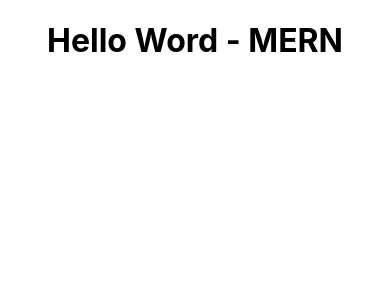
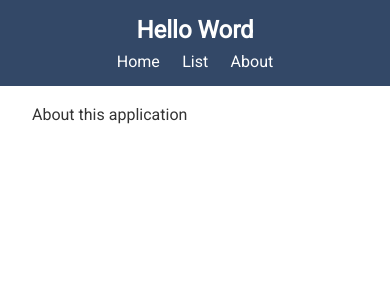
Before and after one commit to JeongHaeun3263/hello-word-mern, a React (Create React App) app: page /about in a window 390 px wide. Shown: the top 300 px of the page. Built offline with nearby package versions, Linux system fonts and the light colour scheme.

Commit message:
add navbar

```diff
--- a/package.json
+++ b/package.json
@@ -8,6 +8,7 @@
     "@testing-library/user-event": "^12.1.10",
     "react": "^17.0.2",
     "react-dom": "^17.0.2",
+    "react-router-dom": "5.2.0",
     "react-scripts": "4.0.3",
     "web-vitals": "^1.0.1"
   },
--- a/src/App.css
+++ b/src/App.css
@@ -1,38 +1,414 @@
-.App {
-  text-align: center;
+@import url('https://fonts.googleapis.com/css?family=Roboto');
+
+/* Global Styles */
+:root {
+	--primary-color: #1d3557;
+	--dark-color: #333333;
+	--light-color: #f1faee;
+	--danger-color: #e63946;
+	--success-color: #457b9d;
 }
 
-.App-logo {
-  height: 40vmin;
-  pointer-events: none;
+* {
+	box-sizing: border-box;
+	margin: 0;
+	padding: 0;
 }
 
-@media (prefers-reduced-motion: no-preference) {
-  .App-logo {
-    animation: App-logo-spin infinite 20s linear;
-  }
+body {
+	font-family: 'Roboto', sans-serif;
+	font-size: 1rem;
+	line-height: 1.6;
+	background-color: #fff;
+	color: #333;
 }
 
-.App-header {
-  background-color: #282c34;
-  min-height: 100vh;
-  display: flex;
-  flex-direction: column;
-  align-items: center;
-  justify-content: center;
-  font-size: calc(10px + 2vmin);
-  color: white;
+a {
+	color: var(--primary-color);
+	text-decoration: none;
 }
 
-.App-link {
-  color: #61dafb;
+a:hover {
+	color: #666;
 }
 
-@keyframes App-logo-spin {
-  from {
-    transform: rotate(0deg);
-  }
-  to {
-    transform: rotate(360deg);
-  }
+ul {
+	list-style: none;
 }
+
+img {
+	width: 100%;
+}
+
+/* Utilities */
+.container {
+	max-width: 1100px;
+	margin: auto;
+	overflow: hidden;
+	padding: 0 2rem;
+}
+
+/* Text Styles*/
+.x-large {
+	font-size: 4rem;
+	line-height: 1.2;
+	margin-bottom: 1rem;
+}
+
+.large {
+	font-size: 3rem;
+	line-height: 1.2;
+	margin-bottom: 1rem;
+}
+
+.lead {
+	font-size: 1.5rem;
+	margin-bottom: 1rem;
+}
+
+.text-center {
+	text-align: center;
+}
+
+.text-primary {
+	color: var(--primary-color);
+}
+
+.text-dark {
+	color: var(--dark-color);
+}
+
+.text-success {
+	color: var(--success-color);
+}
+
+.text-danger {
+	color: var(--danger-color);
+}
+
+.text-center {
+	text-align: center;
+}
+
+.text-right {
+	text-align: right;
+}
+
+.text-left {
+	text-align: left;
+}
+
+/* Center All */
+.all-center {
+	display: flex;
+	flex-direction: column;
+	width: 100%;
+	margin: auto;
+	justify-content: center;
+	align-items: center;
+	text-align: center;
+}
+
+/* Cards */
+.card {
+	padding: 1rem;
+	border: #ccc 1px dotted;
+	margin: 0.7rem 0;
+}
+
+/* List */
+.list {
+	margin: 0.5rem 0;
+}
+
+.list li {
+	padding-bottom: 0.3rem;
+}
+
+/* Padding */
+.p {
+	padding: 0.5rem;
+}
+.p-1 {
+	padding: 1rem;
+}
+.p-2 {
+	padding: 2rem;
+}
+.p-3 {
+	padding: 3rem;
+}
+.py {
+	padding: 0.5rem 0;
+}
+.py-1 {
+	padding: 1rem 0;
+}
+.py-2 {
+	padding: 2rem 0;
+}
+.py-3 {
+	padding: 3rem 0;
+}
+
+/* Margin */
+.m {
+	margin: 0.5rem;
+}
+.m-1 {
+	margin: 1rem;
+}
+.m-2 {
+	margin: 2rem;
+}
+.m-3 {
+	margin: 3rem;
+}
+.my {
+	margin: 0.5rem 0;
+}
+.my-1 {
+	margin: 1rem 0;
+}
+.my-2 {
+	margin: 2rem 0;
+}
+.my-3 {
+	margin: 3rem 0;
+}
+
+/* Grid */
+.grid-2 {
+	display: grid;
+	grid-template-columns: repeat(2, 1fr);
+	grid-gap: 1rem;
+}
+
+.grid-3 {
+	display: grid;
+	grid-template-columns: repeat(3, 1fr);
+	grid-gap: 1rem;
+}
+
+.grid-4 {
+	display: grid;
+	grid-template-columns: repeat(4, 1fr);
+	grid-gap: 1rem;
+}
+
+.btn {
+	display: inline-block;
+	background: var(--light-color);
+	color: #333;
+	padding: 0.4rem 1.3rem;
+	font-size: 1rem;
+	border: none;
+	cursor: pointer;
+	margin-right: 0.5rem;
+	transition: opacity 0.2s ease-in;
+	outline: none;
+}
+
+.btn-link {
+	background: none;
+	padding: 0;
+	margin: 0;
+}
+
+.btn-block {
+	display: block;
+	width: 100%;
+}
+
+.btn-sm {
+	font-size: 0.8rem;
+	padding: 0.3rem 1rem;
+	margin-right: 0.2rem;
+}
+
+.badge {
+	display: inline-block;
+	font-size: 0.8rem;
+	padding: 0.2rem 0.7rem;
+	text-align: center;
+	margin: 0.3rem;
+	background: var(--light-color);
+	color: #333;
+	border-radius: 5px;
+}
+
+.alert {
+	padding: 0.7rem;
+	margin: 1rem 0;
+	opacity: 0.9;
+	background: var(--light-color);
+	color: #333;
+}
+
+.btn-primary,
+.bg-primary,
+.badge-primary,
+.alert-primary {
+	background: var(--primary-color);
+	color: #fff;
+}
+
+.btn-light,
+.bg-light,
+.badge-light,
+.alert-light {
+	background: var(--light-color);
+	color: #333;
+}
+
+.btn-dark,
+.bg-dark,
+.badge-dark,
+.alert-dark {
+	background: var(--dark-color);
+	color: #fff;
+}
+
+.btn-danger,
+.bg-danger,
+.badge-danger,
+.alert-danger {
+	background: var(--danger-color);
+	color: #fff;
+}
+
+.btn-success,
+.bg-success,
+.badge-success,
+.alert-success {
+	background: var(--success-color);
+	color: #fff;
+}
+
+.btn-white,
+.bg-white,
+.badge-white,
+.alert-white {
+	background: #fff;
+	color: #333;
+	border: #ccc solid 1px;
+}
+
+.btn:hover {
+	opacity: 0.8;
+}
+
+.bg-light,
+.badge-light {
+	border: #ccc solid 1px;
+}
+
+.round-img {
+	border-radius: 50%;
+}
+
+/* Forms */
+input {
+	margin: 1.2rem 0;
+}
+
+.form-text {
+	display: block;
+	margin-top: 0.3rem;
+	color: #888;
+}
+
+input[type='text'],
+input[type='email'],
+input[type='password'],
+input[type='date'],
+select,
+textarea {
+	display: block;
+	width: 100%;
+	padding: 0.4rem;
+	font-size: 1.2rem;
+	border: 1px solid #ccc;
+}
+
+input[type='submit'],
+button {
+	font: inherit;
+}
+
+table th,
+table td {
+	padding: 1rem;
+	text-align: left;
+}
+
+table th {
+	background: var(--light-color);
+}
+
+/* Navbar */
+.navbar {
+	display: flex;
+	justify-content: space-between;
+	align-items: center;
+	padding: 0.7rem 2rem;
+	z-index: 1;
+	width: 100%;
+	opacity: 0.9;
+	margin-bottom: 1rem;
+}
+
+.navbar ul {
+	display: flex;
+}
+
+.navbar a {
+	color: #fff;
+	padding: 0.45rem;
+	margin: 0 0.25rem;
+}
+
+.navbar a:hover {
+	color: var(--light-color);
+}
+
+.navbar .welcome span {
+	margin-right: 0.6rem;
+}
+
+/* Mobile Styles */
+@media (max-width: 700px) {
+	.hide-sm {
+		display: none;
+	}
+
+	.grid-2,
+	.grid-3,
+	.grid-4 {
+		grid-template-columns: 1fr;
+	}
+
+	/* Text Styles */
+	.x-large {
+		font-size: 3rem;
+	}
+
+	.large {
+		font-size: 2rem;
+	}
+
+	.lead {
+		font-size: 1rem;
+	}
+
+	/* Navbar */
+	.navbar {
+		display: block;
+		text-align: center;
+	}
+
+	.navbar ul {
+		text-align: center;
+		justify-content: center;
+	}
+}
--- a/src/App.js
+++ b/src/App.js
@@ -1,11 +1,23 @@
-import logo from './logo.svg';
 import './App.css';
+import { BrowserRouter as Router, Switch, Route, Link } from 'react-router-dom';
+
+import Navbar from './components/layout/Navbar';
+import About from './components/pages/About';
 
 function App() {
 	return (
-		<div className='App'>
-			<h1>Hello Word - MERN</h1>
-		</div>
+		<Router>
+			<div className='App'>
+				<Navbar />
+				<div className='container'>
+					<Switch>
+						<Route exact path='/' />
+						<Route exact path='/about' component={About} />
+						<Route exact path='/list' />
+					</Switch>
+				</div>
+			</div>
+		</Router>
 	);
 }
 
--- /dev/null
+++ b/src/components/layout/Navbar.js
@@ -0,0 +1,23 @@
+import React from 'react';
+import { Link } from 'react-router-dom';
+
+const Navbar = () => {
+	return (
+		<nav className='navbar bg-primary'>
+			<h1>Hello Word</h1>
+			<ul>
+				<li>
+					<Link to='/'>Home</Link>
+				</li>
+				<li>
+					<Link to='/list'>List</Link>
+				</li>
+				<li>
+					<Link to='/about'>About</Link>
+				</li>
+			</ul>
+		</nav>
+	);
+};
+
+export default Navbar;
--- /dev/null
+++ b/src/components/pages/About.js
@@ -0,0 +1,7 @@
+import React from 'react';
+
+const About = () => {
+	return <div>About this application</div>;
+};
+
+export default About;
```
Also changed, not shown: 1 other file (tests, documents, lock files or other folders).
